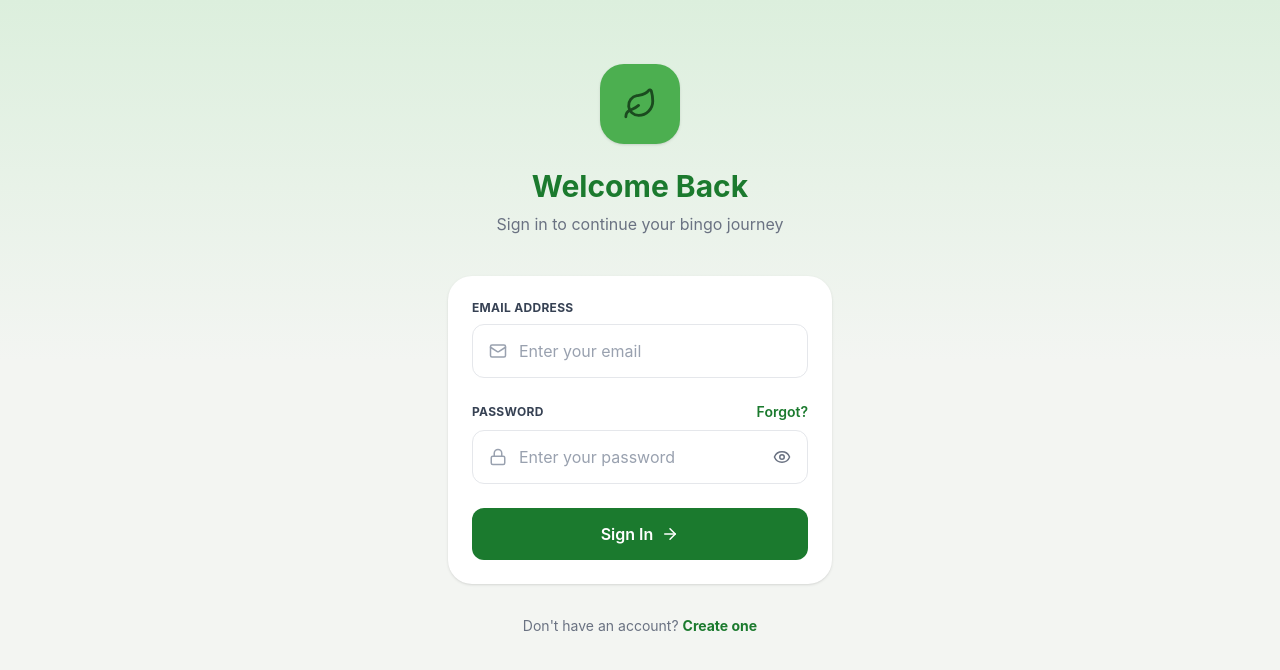
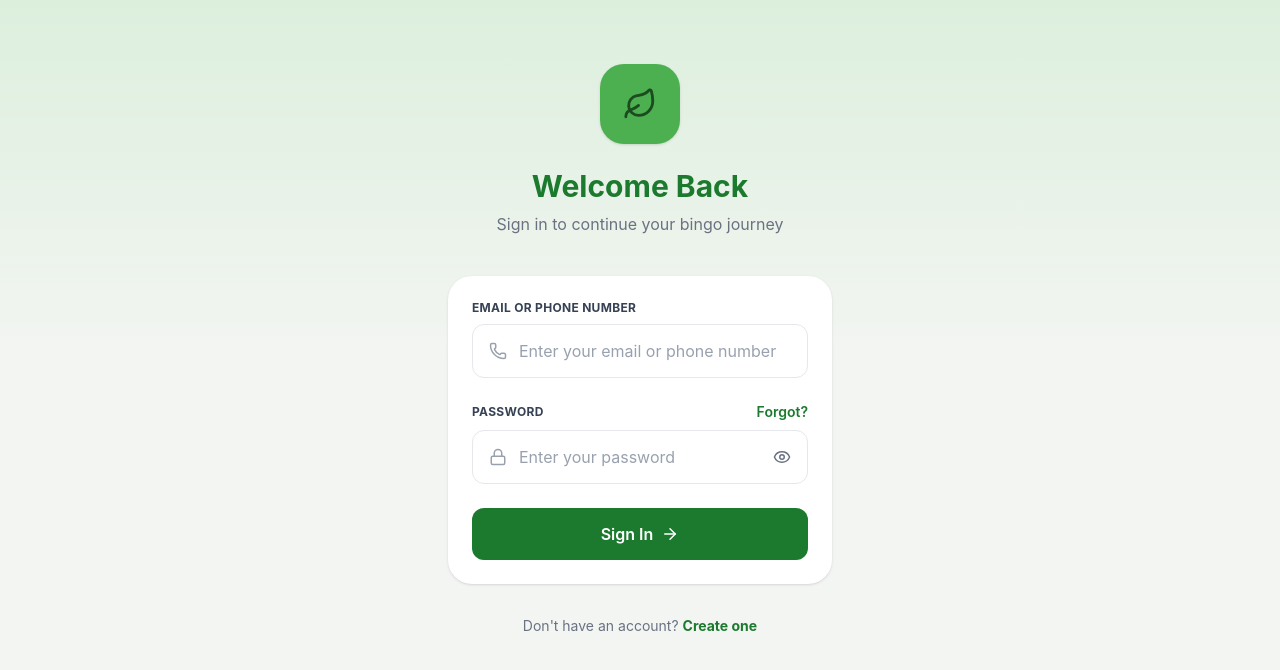
Before and after one commit to robera0/Paysso-Digital-Bingo, a React (Vite) app in the folder frontend/: page / in a window 1280 px wide. Shown: the top 670 px of the page. Built offline with nearby package versions, Linux system fonts and the light colour scheme; no server answers.

Commit message:
fix:login using both email and phon number

```diff
--- a/frontend/pages/Login.tsx
+++ b/frontend/pages/Login.tsx
@@ -1,25 +1,15 @@
-import { Leaf, Mail, Lock, Eye, ArrowRight, Loader2 } from "lucide-react";
+import { Leaf, Lock, Eye, ArrowRight, Loader2, Phone } from "lucide-react";
 import { useState } from "react";
 import { Link } from "react-router-dom";
 import { useLogin, type Credentials } from "../src/services/useLogin";
+
 const Login = () => {
-  const [email, setEmail] = useState("");
+  const [identifier, setIdentifier] = useState("");
   const [password, setPassword] = useState<string>("");
   const { mutate: loginMutation, isPending } = useLogin();
   const credentials: Credentials = {
-    email: email,
-    password: password,
-  };
-  const [emailError, setEmailError] = useState("");
-
-  const validateEmail = (val: string) => {
-    setEmail(val);
-
-    if (val && !val.includes("@")) {
-      setEmailError("Add a valid email address (missing '@')");
-    } else {
-      setEmailError("");
-    }
+    identifier,
+    password,
   };
 
   return (
@@ -39,23 +29,19 @@ const Login = () => {
       </p>
 
       <div className="w-full max-w-sm bg-white rounded-3xl p-6 shadow-sm">
-        {/* Email field */}
+        {/* Identifier field */}
         <label className="block text-xs font-bold tracking-wide text-gray-700 mb-2">
-          EMAIL ADDRESS
+          EMAIL OR PHONE NUMBER
         </label>
         <div className="flex items-center gap-3 border border-gray-200 rounded-xl px-4 py-3.5 mb-6">
-          <Mail size={18} className="text-gray-400 shrink-0" />
+          <Phone size={18} className="text-gray-400 shrink-0" />
 
           <input
-            type="email"
-            value={email}
-            onChange={(e: React.ChangeEvent<HTMLInputElement>) =>
-              validateEmail(e.target.value)
-            }
-            placeholder="Enter your email"
-            className={`w-full bg-transparent text-gray-700 placeholder-gray-400 outline-none ${
-              emailError ? "border-b-2 border-red-500" : ""
-            }`}
+            type="text"
+            value={identifier}
+            onChange={(e) => setIdentifier(e.target.value)}
+            placeholder="Enter your email or phone number"
+            className="w-full bg-transparent text-gray-700 placeholder-gray-400 outline-none"
           />
         </div>
 
--- a/frontend/src/services/useLogin.tsx
+++ b/frontend/src/services/useLogin.tsx
@@ -6,23 +6,36 @@ import { toast } from "sonner";
 const VITE_API_URL: string = import.meta.env.VITE_API_URL;
 
 export interface Credentials {
-  email: string;
+  email?: string;
+  identifier?: string;
+  phone?: string;
   password: string;
 }
 
 const loginUSer = async (credentials: Credentials) => {
-  const res = await axios.post(
-    `${VITE_API_URL}/api/v1/login/user`,
-    credentials,
-    {
-      withCredentials: true,
-    },
-  );
+  const rawIdentifier = (
+    credentials.identifier ??
+    credentials.email ??
+    credentials.phone ??
+    ""
+  ).trim();
+  const payload = {
+    password: credentials.password,
+    ...(rawIdentifier.includes("@")
+      ? { email: rawIdentifier }
+      : { phone: rawIdentifier }),
+  };
+
+  const res = await axios.post(`${VITE_API_URL}/api/v1/login/user`, payload, {
+    withCredentials: true,
+  });
   const data = res.data;
 
   return data;
 };
-export interface SignupUser extends Credentials {
+export interface SignupUser {
+  email: string;
+  password: string;
   phone: string;
   fullname: string;
   username: string;
```
Also changed, not shown: 2 other files (tests, documents, lock files or other folders).
